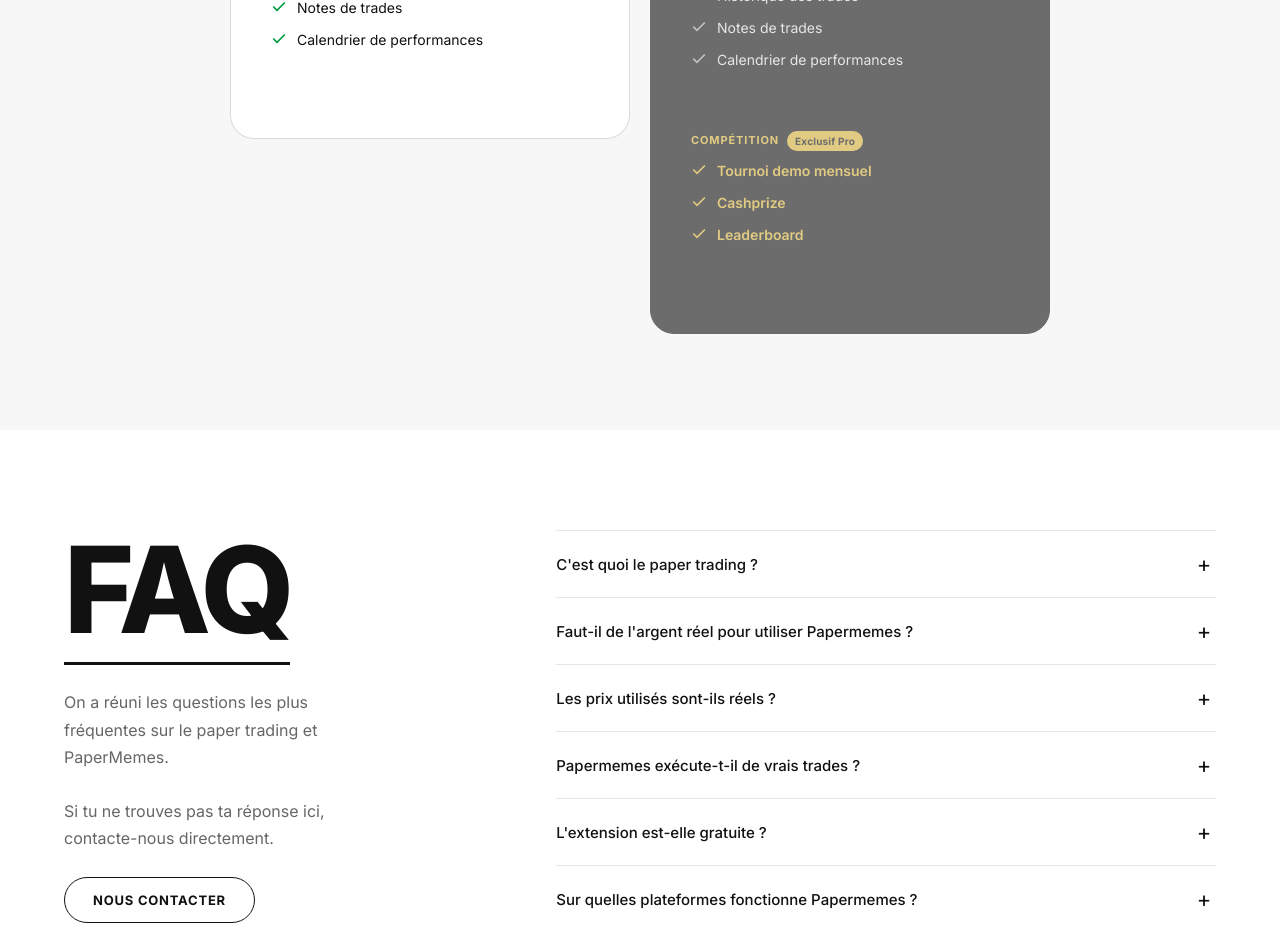
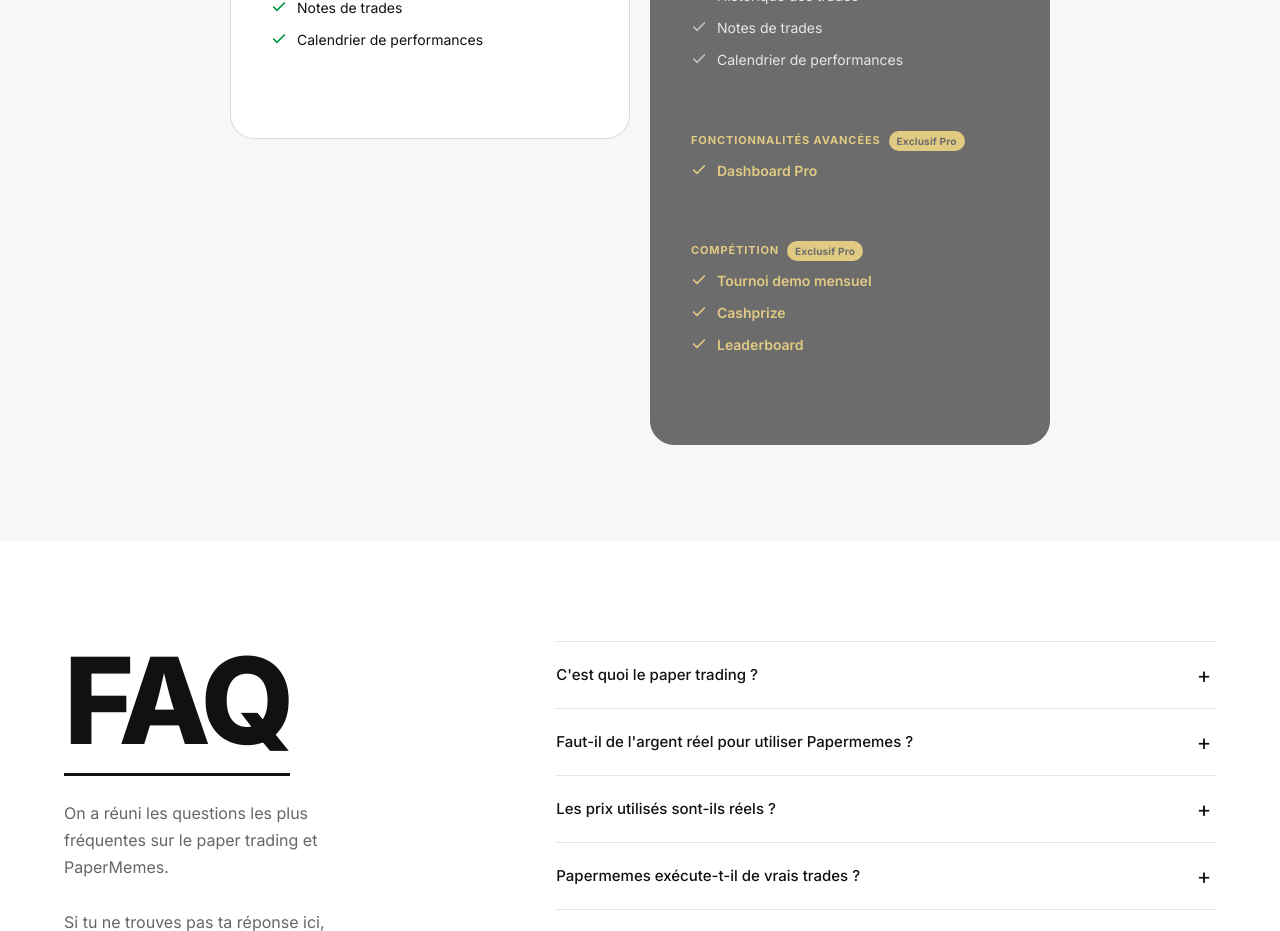
Before and after one commit to Filao-o/PaperMemes_Website, a Next.js app: page / in a window 1280 px wide. Shown: the part 3700-4631 px from the top of the page. Built offline with nearby package versions, Linux system fonts and the light colour scheme; no server answers.

Commit message:
Pricing: add "Dashboard Pro" exclusive item under Pro plan

```diff
--- a/src/components/Pricing.tsx
+++ b/src/components/Pricing.tsx
@@ -36,6 +36,13 @@ const FEATURE_GROUPS: FeatureGroup[] = [
 
 const PRO_GROUPS: FeatureGroup[] = [
   ...FEATURE_GROUPS,
+  {
+    category: 'Fonctionnalités avancées',
+    items: [
+      'Dashboard Pro',
+    ],
+    highlight: true,
+  },
   {
     category: 'Compétition',
     items: [
```
